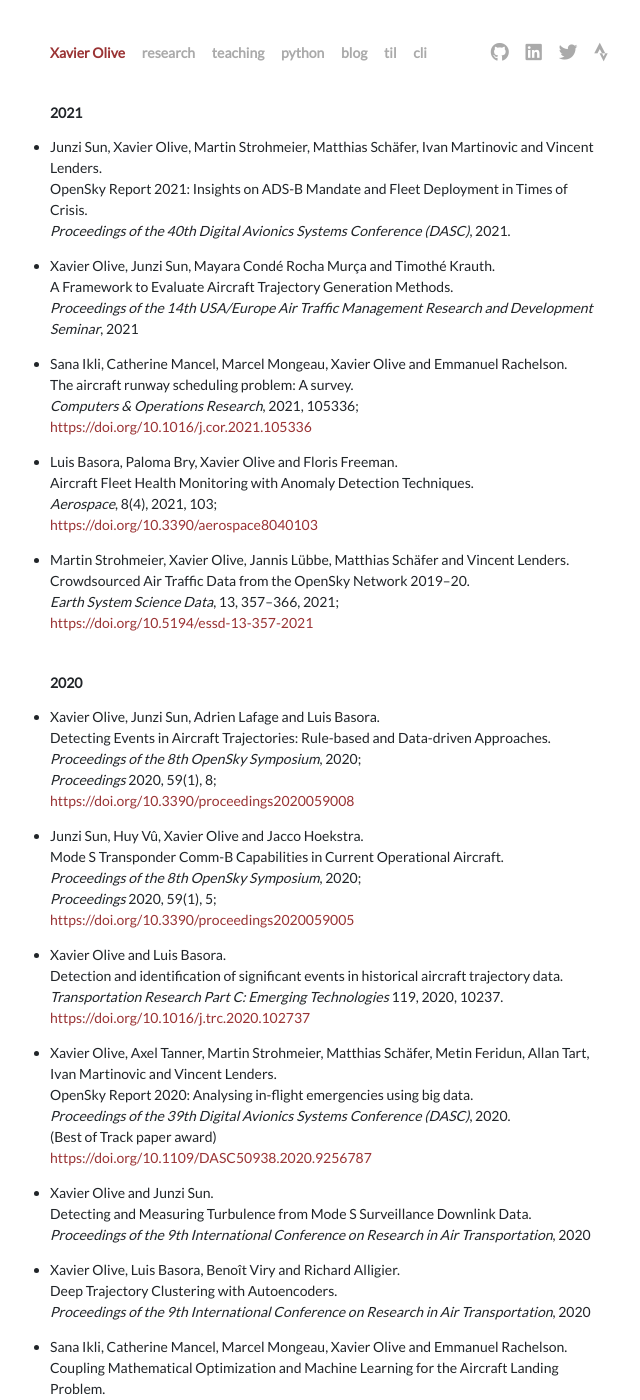
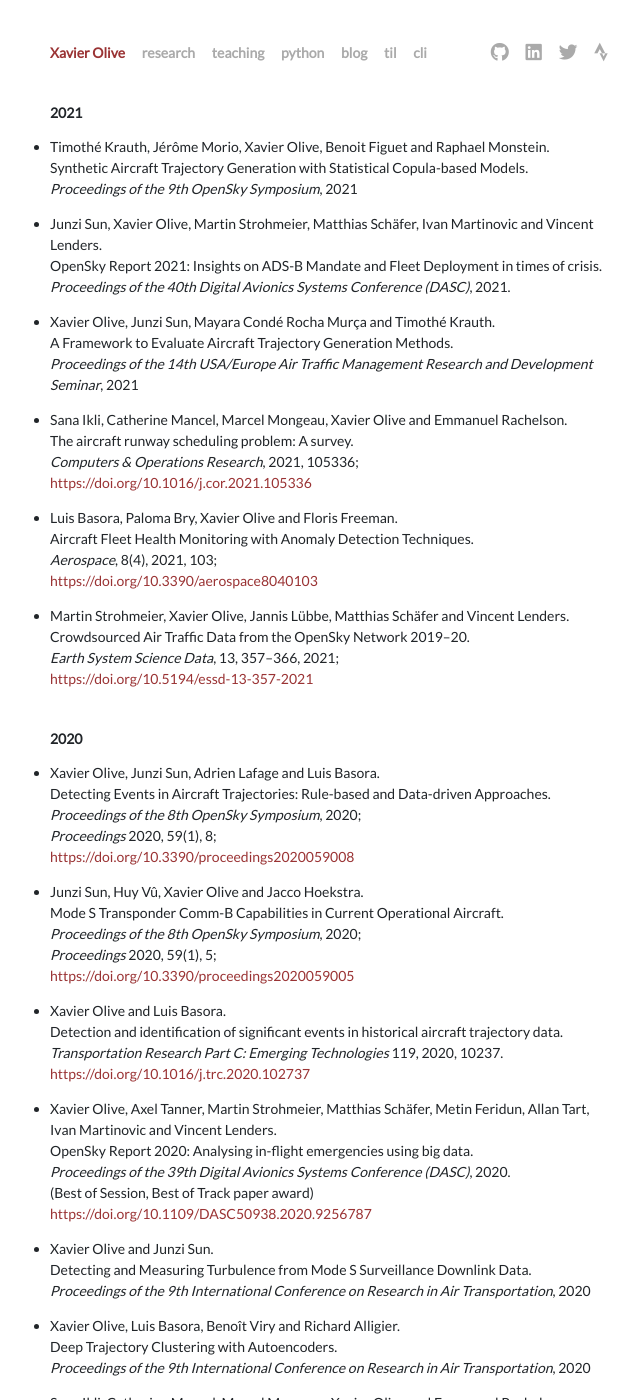
Before and after one commit to xoolive/xoolive.github.io, a Jekyll site: the page built from _pages/publications.md, in a window 1280 px wide and 1400 px high. Shown: the whole window, without its empty margins (311-951 px from the left). Built offline with Jekyll 4.4.1, drawn with Linux system fonts in a browser that asks for light colours; nearby versions of some CDN libraries; a script that is not in the unit is left out; some of the changed text lies outside the part shown.

Commit message:
new paper, new tcm

```diff
--- a/_pages/publications.md
+++ b/_pages/publications.md
@@ -6,8 +6,12 @@ permalink: /publications/
 
 ## 2021
 
+- Timothé Krauth, Jérôme Morio, Xavier Olive, Benoit Figuet and Raphael Monstein.
+  Synthetic Aircraft Trajectory Generation with Statistical Copula-based Models.
+  _Proceedings of the 9th OpenSky Symposium_, 2021
+
 - Junzi Sun, Xavier Olive, Martin Strohmeier, Matthias Schäfer, Ivan Martinovic and Vincent Lenders.
-  OpenSky Report 2021: Insights on ADS-B Mandate and Fleet Deployment in Times of Crisis.
+  OpenSky Report 2021: Insights on ADS-B Mandate and Fleet Deployment in times of crisis.
   _Proceedings of the 40th Digital Avionics Systems Conference (DASC)_, 2021.
 
 - Xavier Olive, Junzi Sun, Mayara Condé Rocha Murça and Timothé Krauth.
@@ -51,7 +55,7 @@ permalink: /publications/
 - Xavier Olive, Axel Tanner, Martin Strohmeier, Matthias Schäfer, Metin Feridun, Allan Tart, Ivan Martinovic and Vincent Lenders.
   OpenSky Report 2020: Analysing in-flight emergencies using big data.
   _Proceedings of the 39th Digital Avionics Systems Conference (DASC)_, 2020.
-  (Best of Track paper award)
+  (Best of Session, Best of Track paper award)
   [https://doi.org/10.1109/DASC50938.2020.9256787](https://doi.org/10.1109/DASC50938.2020.9256787)
 
 - Xavier Olive and Junzi Sun.
```
Also changed, not shown: other parts of _pages/publications.md (+1 -1 lines), _pages/about-me.md (+1 -2 lines), _pages/research.md (+1 -0 lines).
